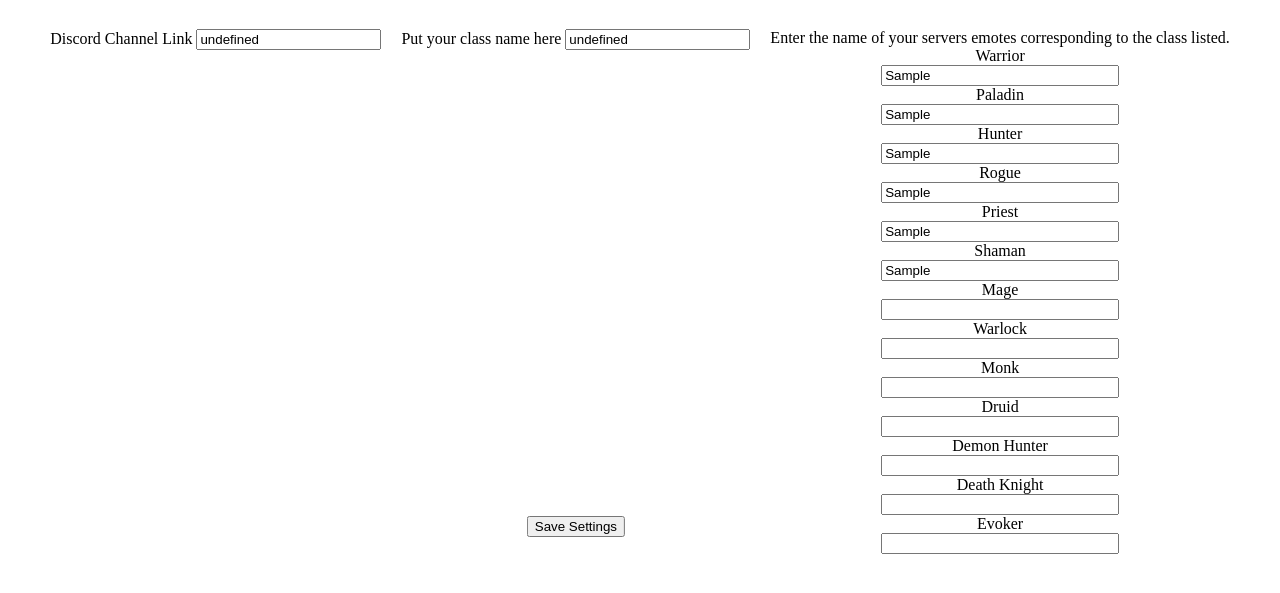
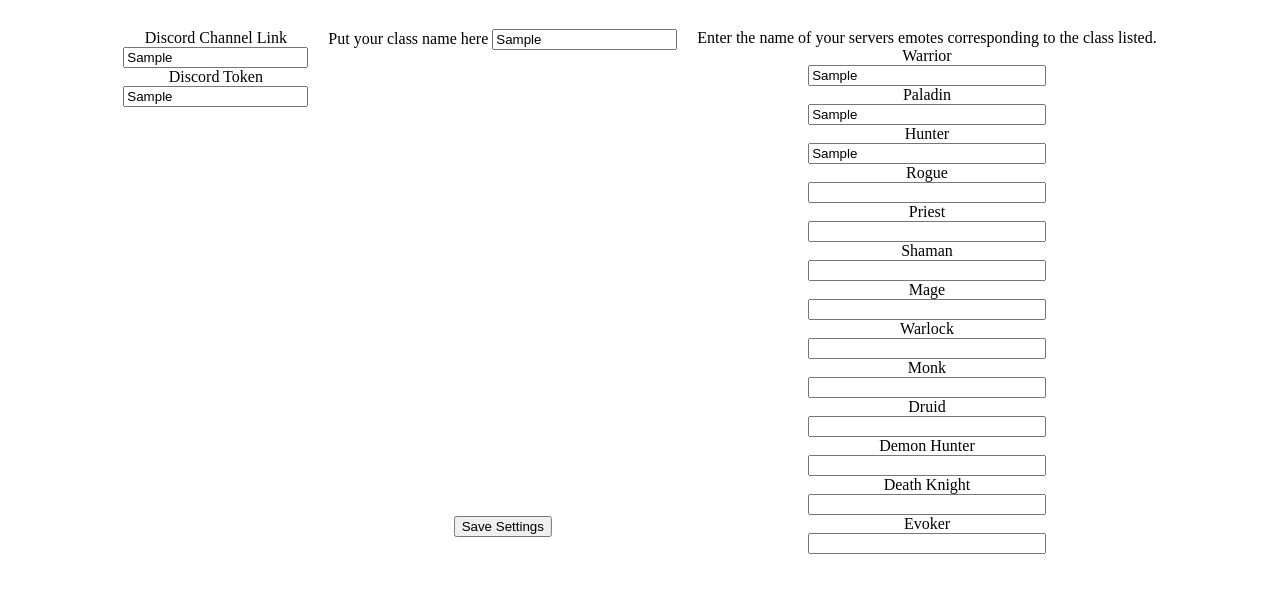
Before and after one commit to IchanP/auto-raid-signup, a browser extension: page settingsPage/settings.html in a window 1280 px wide. Both pictures are taken after typing "Sample", "Sample", "Sample", "Sample", "Sample", "Sample" into the empty fields and a click on the button "Save Settings". Shown: the part 61-654 px from the top of the page. Drawn offline with Linux system fonts and the light colour scheme.

Commit message:
generalize display of settings

```diff
--- a/scripts/auto-sign.js
+++ b/scripts/auto-sign.js
@@ -2,8 +2,6 @@
 /* chrome.storage.local.set({
   fromScript: 'hello from script'
 }) */
-
-console.log(document.readyState)
 
 const randId = [...crypto.getRandomValues(new Uint8Array(8))]
   .map((m) => ('0' + m.toString(16)).slice(-2))
@@ -57,6 +55,7 @@
 const loginWithToken = () => {
   /**
    * Performs the login.
+   *
    * @param {string} token - The users login token.
    */
   function login (token) {
--- a/settingsPage/settings.css
+++ b/settingsPage/settings.css
@@ -56,3 +56,8 @@
     .wowClassInput {
       width: 50%;
     }
+
+    #discordLinKWrapper {
+      display: flex;
+      flex-direction: column;
+    }
--- a/settingsPage/settings.html
+++ b/settingsPage/settings.html
@@ -15,6 +15,8 @@
     <div id="discordLinKWrapper" class="gridItem">
       <label for="discordLink">Discord Channel Link</label>
       <input type="text" name="discordLink" placeholder="Link to discord channel here" id="discordLink">
+      <label for="token">Discord Token</label>
+      <input type="text" name="token" placeholder="Put your token here" id="discordToken">
     </div>
     <div id="classSelectWrapper" class="gridItem">
       <label for="classSelection">Put your class name here</label>
--- a/settingsPage/settings.js
+++ b/settingsPage/settings.js
@@ -1,13 +1,26 @@
-const classSelector = document.querySelector('#classSelection')
+const classSelectorElement = document.querySelector('#classSelection')
 const discordLinkElement = document.querySelector('#discordLink')
 const optionsForm = document.querySelector('form')
+const tokenElement = document.querySelector('#discordToken')
 
-// Grab previous settings
-const savedLink = await chrome.storage.local.get(['discordChannel']).then((result) => result)
-discordLinkElement.value = savedLink.discordChannel
+/**
+ * Displays the previously saved setting if set to passed element.
+ *
+ * @param {string} storageName - The key to value to get from storage.
+ * @param {HTMLInputElement} inputElement - The input element to append to.
+ */
+async function displayPreviousSetting (storageName, inputElement) {
+  chrome.storage.local.get(storageName).then((result) => {
+    if (result[storageName]) {
+      inputElement.value = result[storageName]
+    }
+  })
+}
 
-const savedClass = await chrome.storage.local.get(['selectedClass']).then(result => result)
-classSelector.value = savedClass.selectedClass
+// Display all the previously set settings
+displayPreviousSetting('token', tokenElement)
+displayPreviousSetting('discordChannel', discordLinkElement)
+displayPreviousSetting('selectedClass', classSelectorElement)
 
 const retailClasses = ['Warrior', 'Paladin', 'Hunter', 'Rogue', 'Priest', 'Shaman', 'Mage', 'Warlock', 'Monk', 'Druid', 'Demon Hunter', 'Death Knight', 'Evoker']
 
@@ -44,7 +57,7 @@
 
   // Set storage for discord link, selected class and the emotes on the server
   chrome.storage.local.set({
-    selectedClass: classSelector.value ? classSelector.value : null
+    selectedClass: classSelectorElement.value ? classSelectorElement.value : null
   })
   chrome.storage.local.set({
     discordChannel: discordLinkElement.value ? discordLinkElement.value : null
```
